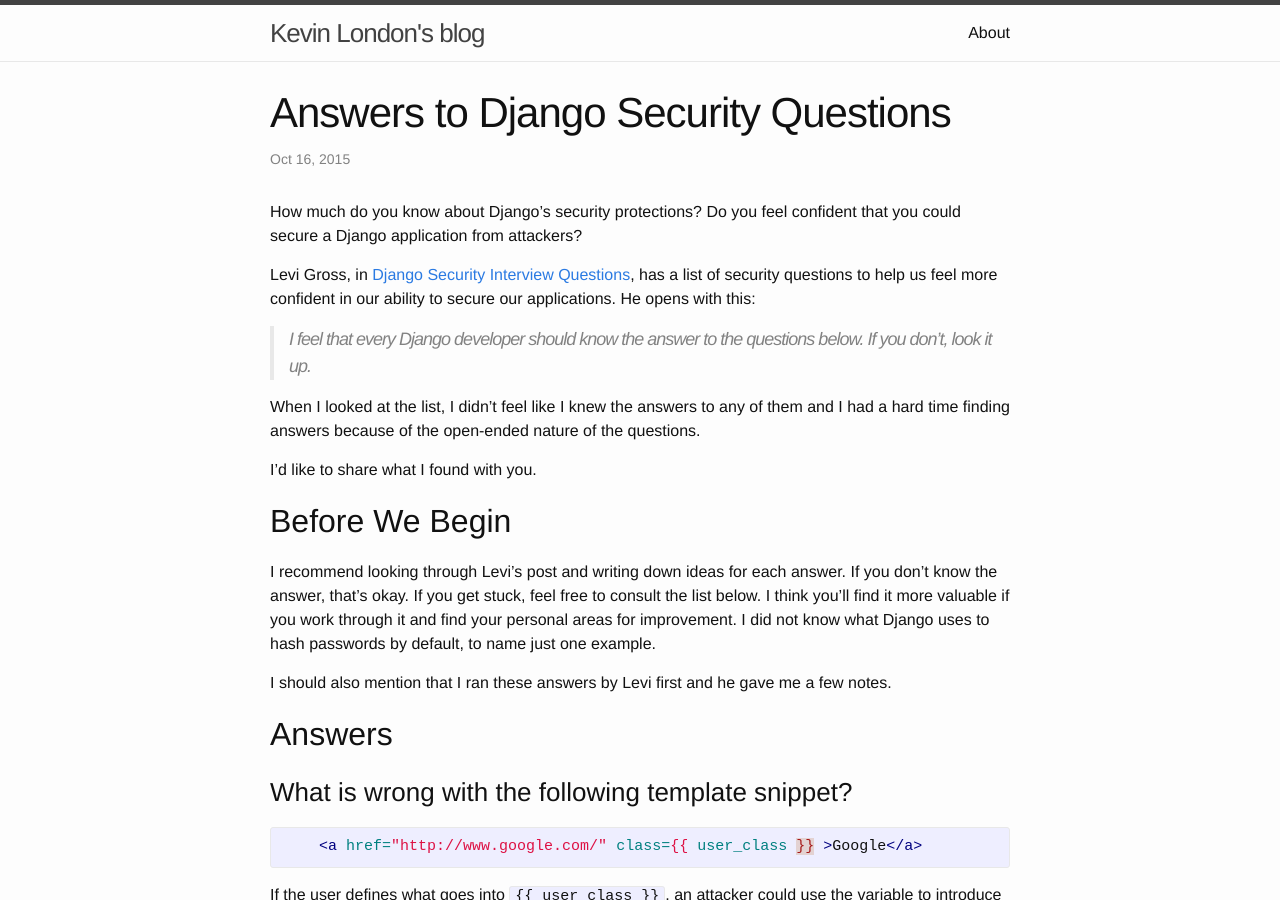
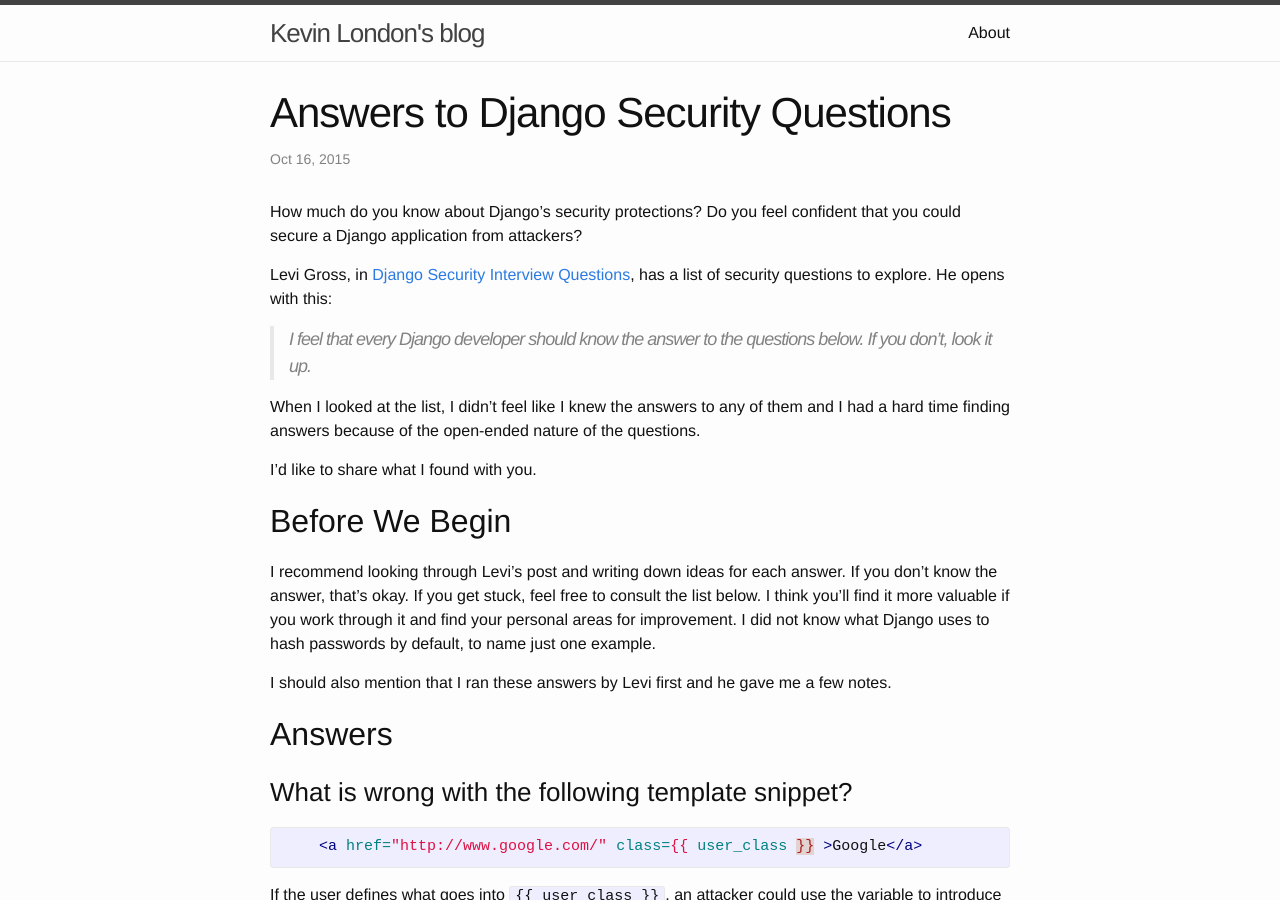
Before and after one commit to kevinlondon/kevinlondon.github.io, a Jekyll site: the page built from _posts/2015-10-16-answers-to-django-security-questions.md, in a window 1280 px wide and 900 px high. Built offline with Jekyll 4.4.1, drawn with Linux system fonts in a browser that asks for light colours; comment, search, counter and statistics services are not loaded.

Commit message:
Clean up intro

```diff
--- a/_posts/2015-10-16-answers-to-django-security-questions.md
+++ b/_posts/2015-10-16-answers-to-django-security-questions.md
@@ -8,8 +8,7 @@ How much do you know about Django's security protections? Do you feel
 confident that you could secure a Django application from attackers?
 
 Levi Gross, in [Django Security Interview Questions](http://www.levigross.com/2014/02/07/django-security-interview-questions/),
-has a list of security questions to help us feel more confident
-in our ability to secure our applications. He opens with this:
+has a list of security questions to explore. He opens with this:
 
 > I feel that every Django developer should know the answer to the questions below.
 > If you don’t, look it up.
```
